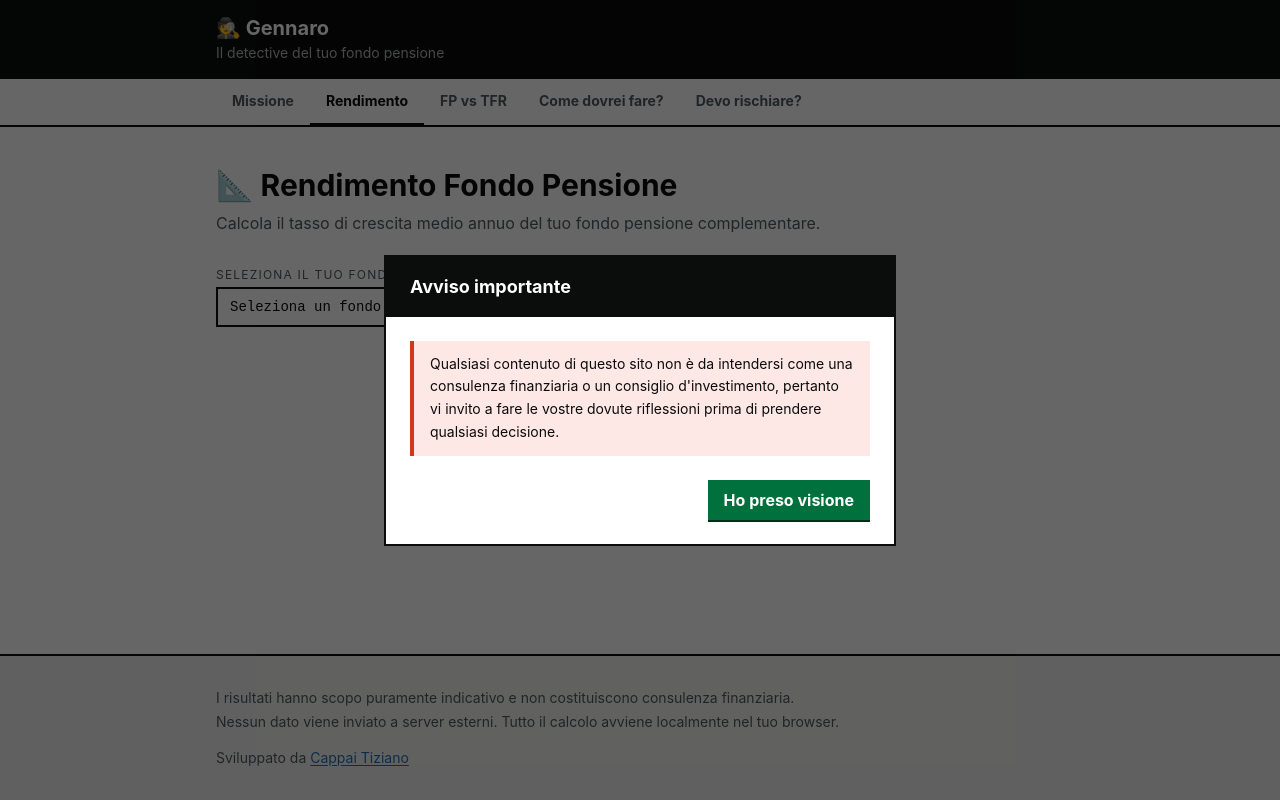
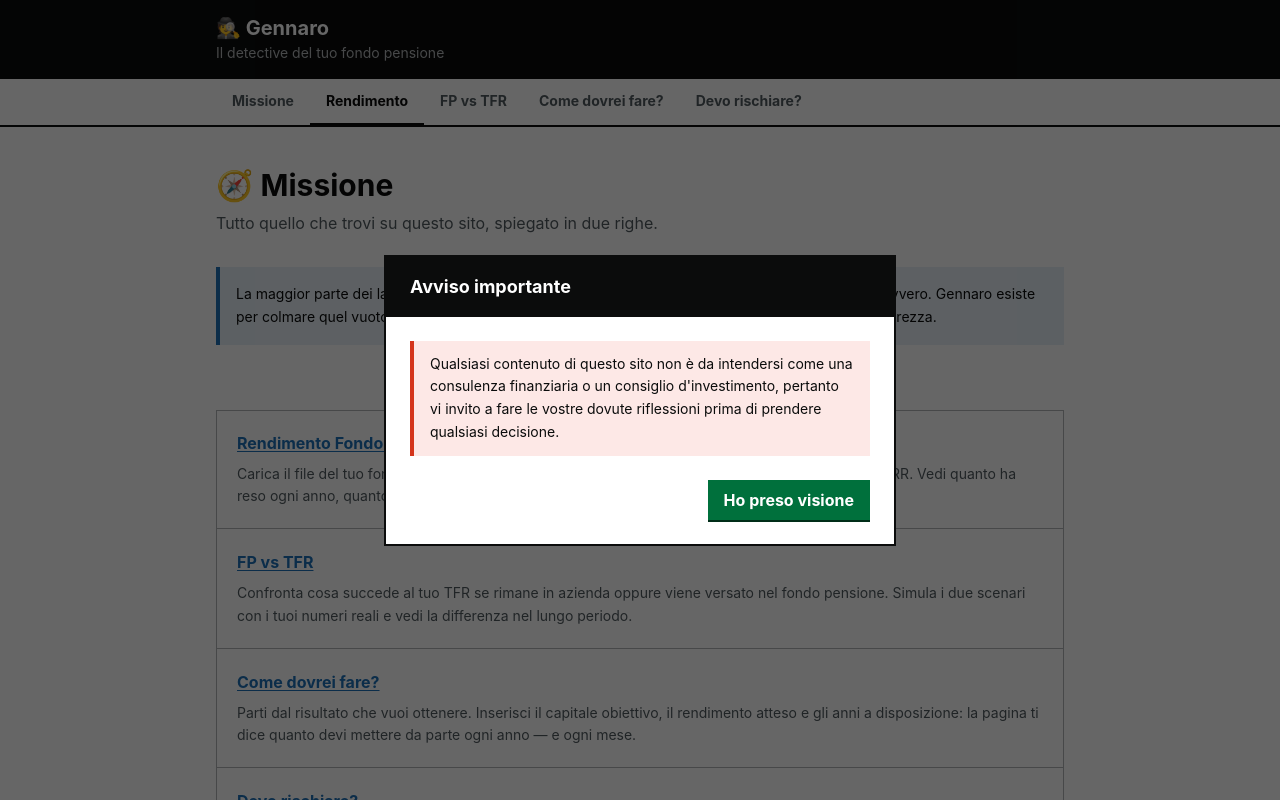
Before and after one commit to tizianocappai/cagr-fund-pension, a React (Vite) app: page / in a window 1280 px wide. Shown: the top 800 px of the page. Built offline with nearby package versions, Linux system fonts and the light colour scheme.

Commit message:
fix navigation

```diff
--- a/src/main.tsx
+++ b/src/main.tsx
@@ -1,6 +1,6 @@
 import { StrictMode } from 'react';
 import { createRoot } from 'react-dom/client';
-import { BrowserRouter, Route, Routes } from 'react-router';
+import { BrowserRouter, Navigate, Route, Routes } from 'react-router';
 import './index.css';
 import { Footer } from './components/Footer.tsx';
 import { Nav } from './components/Nav.tsx';
@@ -23,15 +23,25 @@ createRoot(document.getElementById('root')!).render(
 					<Nav />
 					<main className='flex-1'>
 						<Routes>
-							<Route path='/' element={<RendimentoFondo />} />
+							<Route path='/' element={<Missione />} />
 							<Route
 								path='/cometa-guide'
 								element={<CometaGuide />}
 							/>
 							<Route path='/fp-vs-tfr' element={<FpVsTfr />} />
-							<Route path='/obiettivo' element={<CalcoloObiettivo />} />
-							<Route path='/rischio-rendimento' element={<RischioRendimento />} />
+							<Route
+								path='/obiettivo'
+								element={<CalcoloObiettivo />}
+							/>
+							<Route
+								path='/rischio-rendimento'
+								element={<RischioRendimento />}
+							/>
 							<Route path='/missione' element={<Missione />} />
+							<Route
+								path='*'
+								element={<Navigate to='/' replace />}
+							/>
 						</Routes>
 					</main>
 					<Footer />
```
